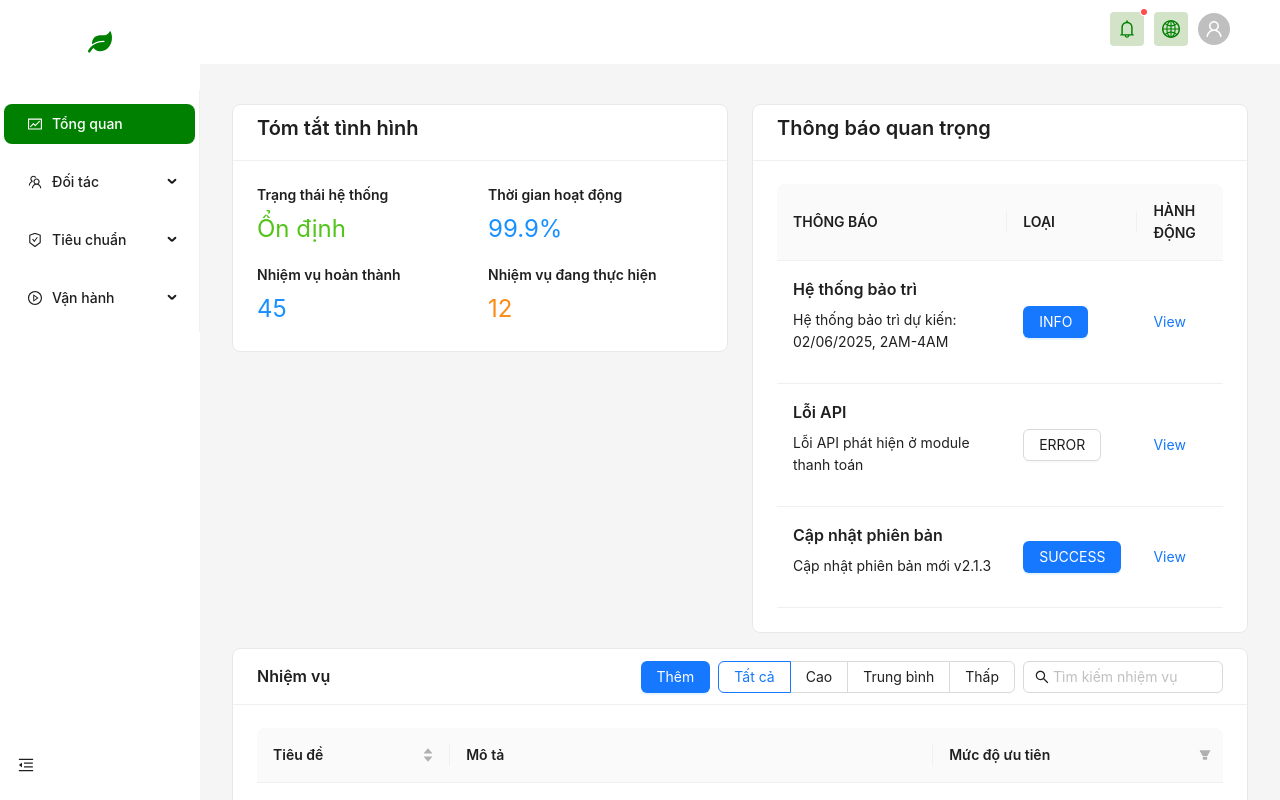
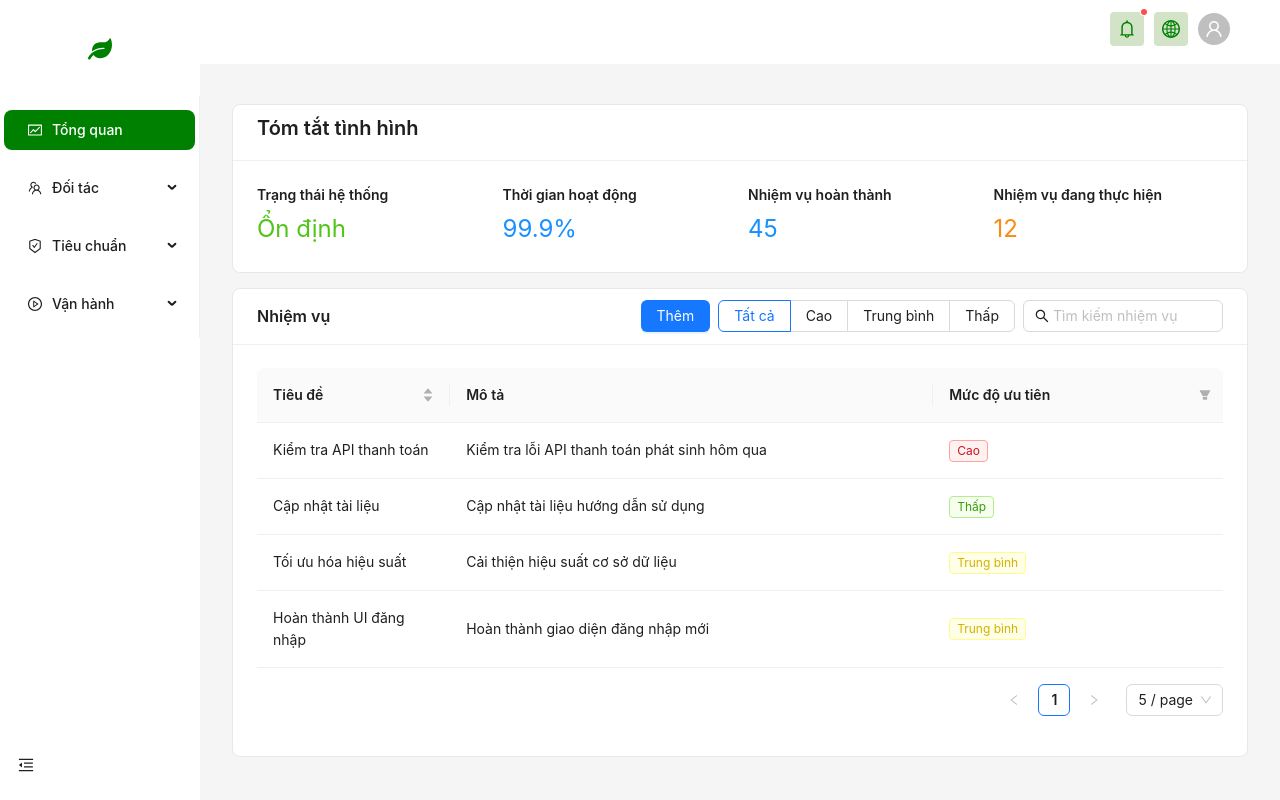
Before and after one commit to platsaver/admindashboard3, a React (Create React App) app: page /activities in a window 1280 px wide. Shown: the top 800 px of the page. Built offline with nearby package versions, Linux system fonts and the light colour scheme.

Commit message:
update styling

```diff
--- a/package.json
+++ b/package.json
@@ -13,6 +13,7 @@
     "@testing-library/react": "^16.3.0",
     "@testing-library/user-event": "^13.5.0",
     "antd": "^5.25.4",
+    "bootstrap": "^5.3.6",
     "chart.js": "^4.4.9",
     "jspdf": "^3.0.1",
     "jspdf-autotable": "^5.0.2",
@@ -20,6 +21,7 @@
     "lucide-react": "^0.513.0",
     "moment": "^2.30.1",
     "react": "^19.1.0",
+    "react-bootstrap": "^2.10.10",
     "react-chartjs-2": "^5.3.0",
     "react-dom": "^19.1.0",
     "react-icons": "^5.5.0",
--- a/src/Component/Operations/Activities.jsx
+++ b/src/Component/Operations/Activities.jsx
@@ -19,6 +19,7 @@ import {
 } from 'antd';
 import { useState } from 'react';
 import { SearchOutlined} from '@ant-design/icons';
+import 'bootstrap/dist/css/bootstrap.min.css';
 
 const { Title, Text } = Typography;
 const { Option } = Select;
@@ -264,35 +265,35 @@ const Dashboard = () => {
   return (
     <div className="p-8 bg-gray-50 min-h-screen">
       <Row gutter={[24, 24]} className="mb-8">
-        <Col span={12}>
+        <Col span={24}>
           <Card
             title={<Title level={4} className="text-gray-800">Tóm tắt tình hình</Title>}
-            className="shadow-lg rounded-lg bg-white"
+            className=" rounded-lg bg-white"
             style={{ border: '1px solid #e8e8e8' }}
           >
             <Row gutter={[16, 16]}>
-              <Col span={12}>
+              <Col span={6}>
                 <Statistic
                   title={<Text strong>Trạng thái hệ thống</Text>}
                   value={summaryData.systemStatus}
                   valueStyle={{ color: '#52c41a' }}
                 />
               </Col>
-              <Col span={12}>
+              <Col span={6}>
                 <Statistic
                   title={<Text strong>Thời gian hoạt động</Text>}
                   value={summaryData.uptime}
                   valueStyle={{ color: '#1890ff' }}
                 />
               </Col>
-              <Col span={12}>
+              <Col span={6}>
                 <Statistic
                   title={<Text strong>Nhiệm vụ hoàn thành</Text>}
                   value={summaryData.tasksCompleted}
                   valueStyle={{ color: '#1890ff' }}
                 />
               </Col>
-              <Col span={12}>
+              <Col span={6}>
                 <Statistic
                   title={<Text strong>Nhiệm vụ đang thực hiện</Text>}
                   value={summaryData.tasksInProgress}
@@ -302,27 +303,11 @@ const Dashboard = () => {
             </Row>
           </Card>
         </Col>
-        <Col span={12}>
-          <Card
-            title={<Title level={4} className="text-gray-800">Thông báo quan trọng</Title>}
-            className="shadow-lg rounded-lg bg-white"
-            style={{ border: '1px solid #e8e8e8' }}
-          >
-            <div className="table-responsive">
-              <Table
-                columns={notificationColumns}
-                dataSource={notifications}
-                pagination={false}
-                className="ant-border-space"
-              />
-            </div>
-          </Card>
-        </Col>
       </Row>
       <Row gutter={[24, 24]} style={{ paddingTop: '15px' }}>
         <Col xs={24} xl={24}>
           <Card
-            className="criclebox tablespace mb-24 shadow-lg rounded-lg bg-white"
+            className="criclebox tablespace mb-24  rounded-lg bg-white"
             title="Nhiệm vụ"
             style={{ border: '1px solid #e8e8e8' }}
             extra={
--- a/src/Component/Partners/Personnel.jsx
+++ b/src/Component/Partners/Personnel.jsx
@@ -220,7 +220,7 @@ const PersonnelList = () => {
       <Row gutter={[24, 24]}>
         <Col xs={24} xl={24}>
           <Card
-            className="criclebox tablespace mb-24 shadow-lg rounded-lg bg-white"
+            className="criclebox tablespace mb-24 rounded-lg bg-white"
             title="Danh sách Nhân sự"
             style={{ border: '1px solid #e8e8e8' }}
             extra={
--- a/src/Component/Standards/Metrics.jsx
+++ b/src/Component/Standards/Metrics.jsx
@@ -333,7 +333,7 @@ function Metrics() {
         {/* Bảng chỉ số */}
         <Col xs={24} md={16}>
           <Card
-            className="criclebox tablespace mb-24 shadow-lg rounded-lg bg-white"
+            className="criclebox tablespace mb-24  rounded-lg bg-white"
             title={<span className="text-lg font-poppins font-medium">Bảng Chỉ Số</span>}
             style={{ border: "1px solid #e8e8e8", borderRadius: 8 }}
             extra={
@@ -390,7 +390,7 @@ function Metrics() {
         {/* Biểu đồ phân bố */}
         <Col xs={24} md={8}>
           <Card
-            className="criclebox mb-24 shadow-lg rounded-lg bg-white"
+            className="criclebox mb-24  rounded-lg bg-white"
             title={<span className="text-lg font-poppins font-medium">Phân bố Chỉ Số</span>}
             style={{ border: "1px solid #e8e8e8", borderRadius: 8 }}
           >
@@ -403,7 +403,7 @@ function Metrics() {
         {/* Xu hướng */}
         <Col xs={24} md={12}>
           <Card
-            className="criclebox mb-24 shadow-lg rounded-lg bg-white"
+            className="criclebox mb-24  rounded-lg bg-white"
             title={<span className="text-lg font-poppins font-medium">Xu Hướng</span>}
             style={{ border: "1px solid #e8e8e8", borderRadius: 8 }}
           >
@@ -421,7 +421,7 @@ function Metrics() {
         {/* Mức độ hoàn thành */}
         <Col xs={24} md={12}>
           <Card
-            className="criclebox mb-24 shadow-lg rounded-lg bg-white"
+            className="criclebox mb-24  rounded-lg bg-white"
             style={{ border: "1px solid #e8e8e8", borderRadius: 8 }}
           >
             <div style={{ marginTop: 24 }}>
--- a/src/Layout/SideBar.jsx
+++ b/src/Layout/SideBar.jsx
@@ -63,7 +63,7 @@ const SideBar = () => {
             label: "Vận hành",
             children: [
               {
-                key: "activies",
+                key: "activities",
                 label: "Hoạt động",
               },
               {
```
Also changed, not shown: 1 other file (tests, documents, lock files or other folders).
